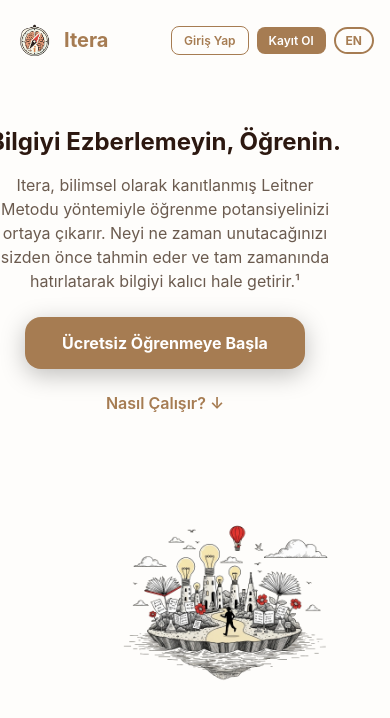
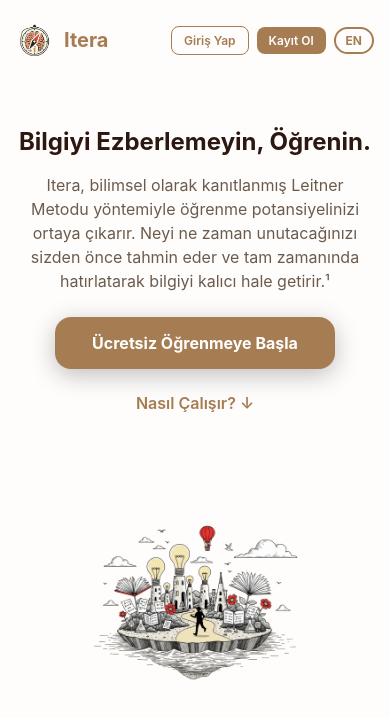
Before and after one commit to crazycoder46/itera, a React Native app in the folder frontend/: screen /Landing in a window 390 px wide. Shown: the top 718 px of the page. Built offline with nearby package versions, Linux system fonts and the light colour scheme; no server answers.

Commit message:
Fix mobile hero animations - text and image now animate only vertically on mobile

```diff
--- a/frontend/screens/LandingScreen.js
+++ b/frontend/screens/LandingScreen.js
@@ -294,12 +294,17 @@ export default function LandingScreen({ navigation }) {
               style={[
                 styles.heroTextContainer,
                 {
-                  transform: [{
+                  transform: width > 768 ? [{
                     translateX: slideAnim.interpolate({
                       inputRange: [0, 30],
                       outputRange: [-30, 0]
                     })
                   }, {
+                    translateY: slideAnim.interpolate({
+                      inputRange: [0, 30],
+                      outputRange: [30, 0]
+                    })
+                  }] : [{
                     translateY: slideAnim.interpolate({
                       inputRange: [0, 30],
                       outputRange: [30, 0]
@@ -369,12 +374,17 @@ export default function LandingScreen({ navigation }) {
                 styles.heroImageContainer,
                 {
                   opacity: fadeAnim1,
-                  transform: [{
+                  transform: width > 768 ? [{
                     translateX: slideAnim.interpolate({
                       inputRange: [0, 30],
                       outputRange: [30, 0]
                     })
                   }, {
+                    translateY: slideAnim.interpolate({
+                      inputRange: [0, 30],
+                      outputRange: [30, 0]
+                    })
+                  }] : [{
                     translateY: slideAnim.interpolate({
                       inputRange: [0, 30],
                       outputRange: [30, 0]
```
